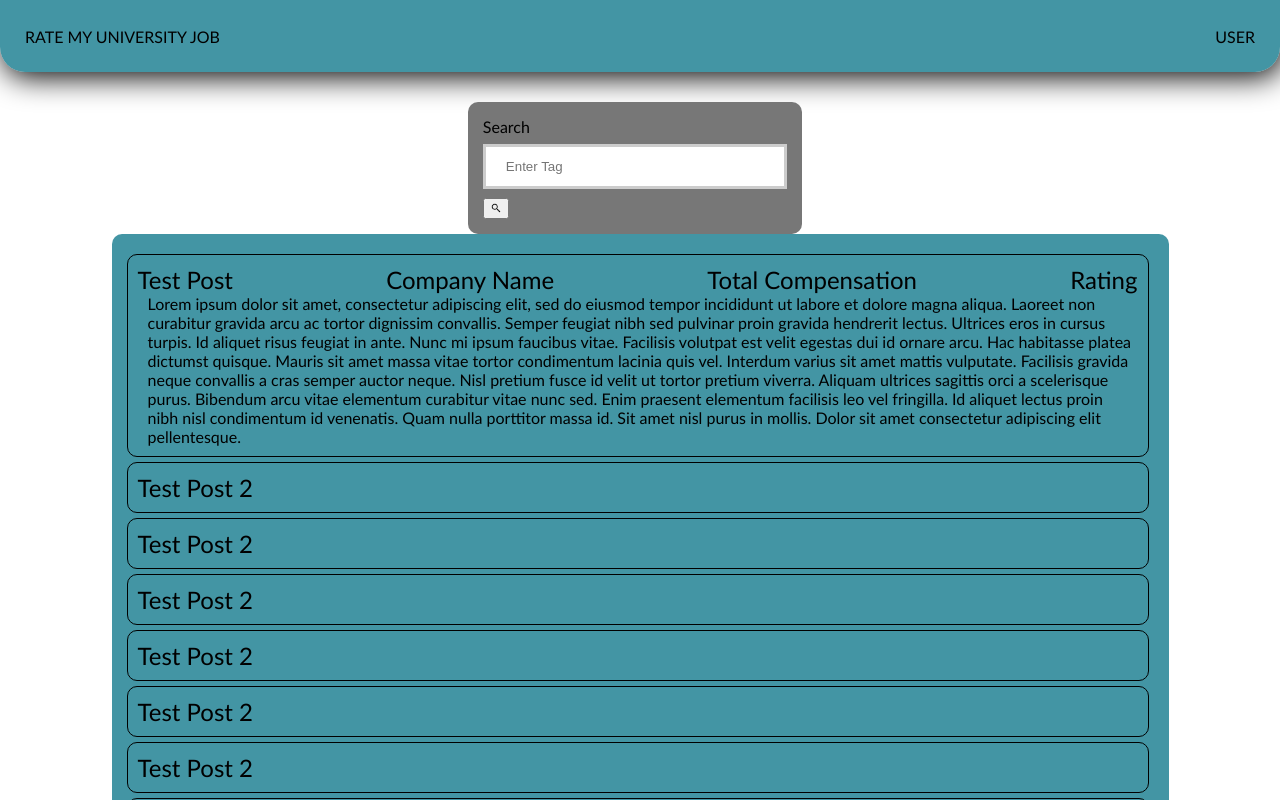
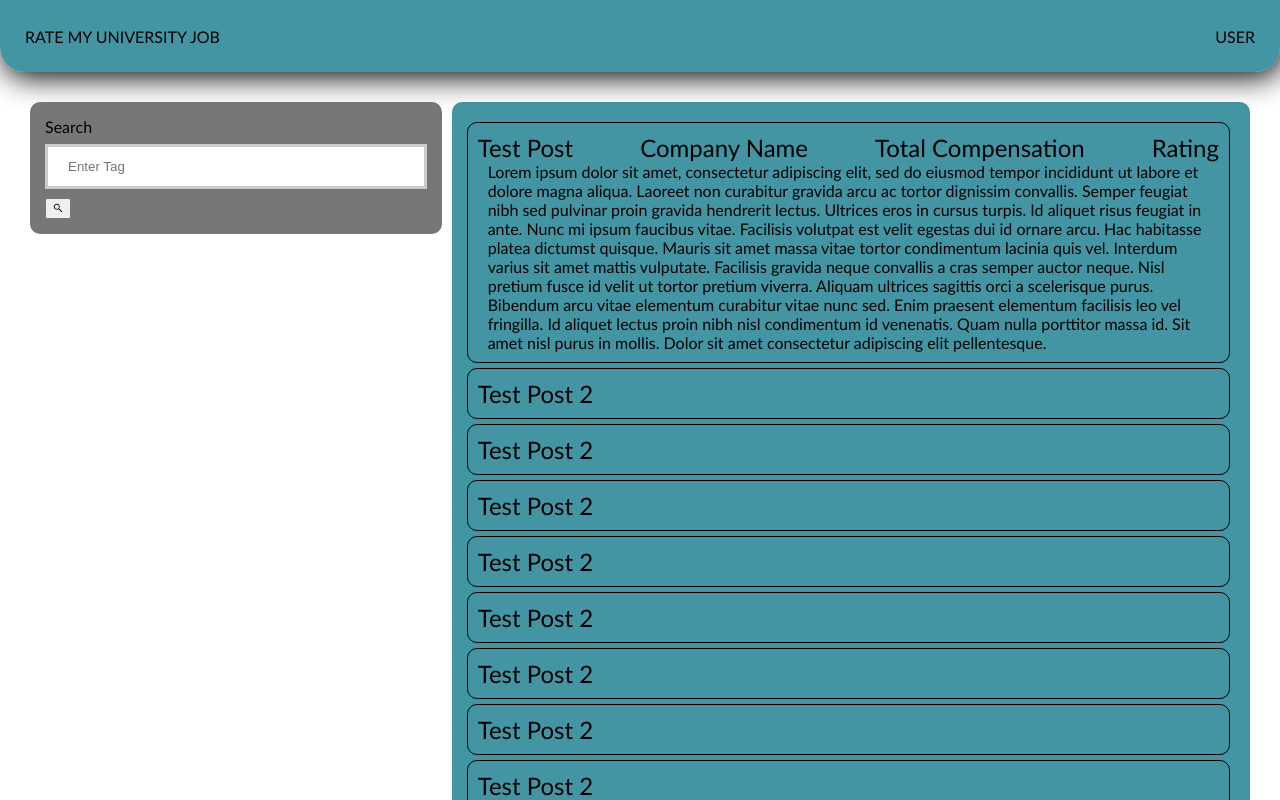
Before and after one commit to Conno732/RateMyPartTimeCollegeJob, a plain HTML site: page mainPage.html in a window 1280 px wide. Shown: the top 800 px of the page. Drawn offline with Linux system fonts and the light colour scheme.

Commit message:
added tab icon

```diff
--- a/mainPage.html
+++ b/mainPage.html
@@ -6,6 +6,7 @@
     <meta name="viewport" content="width=device-width, initial-scale=1.0">
     <title>Rate My Part Time College Job</title>
     <link rel="stylesheet" href="styles.css">
+    <link rel="shortcut icon" href="rmuj1.png">
 </head>
 <body>
     <div class ="header">
--- a/styles.css
+++ b/styles.css
@@ -21,7 +21,7 @@ body {
     font-family:'Trebuchet MS', 'Lucida Sans Unicode', 'Lucida Grande', 'Lucida Sans', Arial, sans-serif;
     margin: 0;
     flex-flow: column;
-    height: 100
+    height: 100%;
 
 }
 
@@ -52,14 +52,15 @@ body {
     align-items:stretch;
     justify-content: center;
     display: flex;
-    flex-flow: row wrap;
-    margin-top: 30px;
+    flex-flow: row ;
+    margin: 30px;
     flex-grow: 1;
 
 
 }
 
 .sidebar {
+    width: 33%;
     position: sticky;
     top: 20px;
     border-radius: 10px;
@@ -68,7 +69,7 @@ body {
     justify-content: center;
     align-items: center;
     height: 100%;
-   margin-right: 10px;
+    margin-right: 10px;
 }
 
 .postings {
@@ -79,7 +80,7 @@ body {
     flex-flow: column;
     padding: 20px;
     padding-left: 15px;
-    width: auto;
+    width: 66%;
 
 }
 
@@ -90,7 +91,7 @@ body {
 }
 
 .post {
-    width: 1000px;
+    width: 90   ;
     margin-bottom: 5px;
     padding: 10px;
     border: 1px solid rgb(0, 0, 0.06);
```
Also changed, not shown: rmuj1.png (added).
